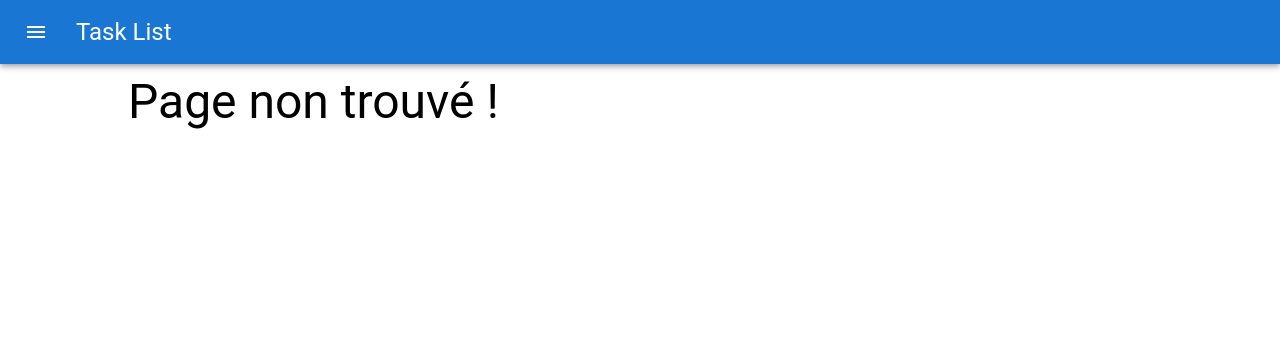
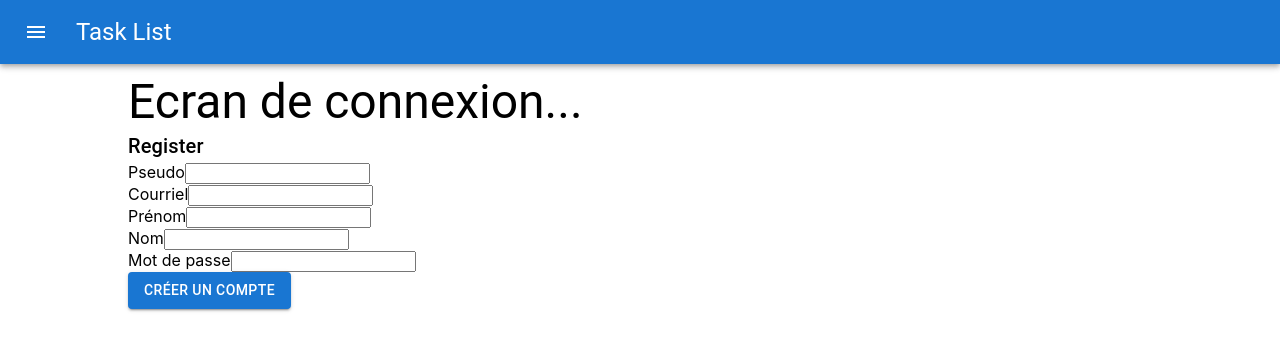
Before and after one commit to Carole-GRD/ReactFilRouge, a React (Create React App) app: page /auth/register in a window 1280 px wide. Shown: the top 350 px of the page. Built offline with nearby package versions, Linux system fonts and the light colour scheme.

Commit message:
Add register form

```diff
--- a/package.json
+++ b/package.json
@@ -17,6 +17,7 @@
     "prop-types": "^15.8.1",
     "react": "^18.2.0",
     "react-dom": "^18.2.0",
+    "react-hook-form": "^7.34.2",
     "react-redux": "^8.0.2",
     "react-router-dom": "^6.3.0",
     "react-scripts": "5.0.1",
--- /dev/null
+++ b/src/containers/form-register/form-register.jsx
@@ -0,0 +1,44 @@
+
+import { Button } from '@mui/material';
+import { useForm } from 'react-hook-form';
+
+const FormRegister = () => {
+
+    const { register, handleSubmit } = useForm();
+
+    const onRegister = (data) => {
+        console.log(data);
+    }
+
+    return (
+        // "handleSubmit" fait le "e.preventDefault" pour nous
+        <form onSubmit={handleSubmit(onRegister)}>
+            <div>
+                <label htmlFor='pseudo'>Pseudo</label>
+                <input id='pseudo' type="text" {...register('pseudo')} />
+            </div>
+            <div>
+                <label htmlFor='email'>Courriel</label>
+                <input id='email' type="email" {...register('email')} />
+            </div>
+            <div>
+                <label htmlFor='firstname'>Prénom</label>
+                <input id='firstname' type="text" {...register('firstname')} />
+            </div>
+            <div>
+                <label htmlFor='lastname'>Nom</label>
+                <input id='lastname' type="text" {...register('lastname')} />
+            </div>
+            <div>
+                <label htmlFor='password'>Mot de passe</label>
+                <input id='password' type="password" {...register('password')} />
+            </div>
+
+            <Button type='submit' variant='contained' color='primary'>
+                Créer un compte
+            </Button>
+        </form>
+    );
+};
+
+export default FormRegister;
--- a/src/pages/auth/index.jsx
+++ b/src/pages/auth/index.jsx
@@ -0,0 +1,17 @@
+import { Outlet } from 'react-router-dom';
+import TitlePage from '../../components/title-page/title-page';
+
+
+const Auth = () => {
+    return (
+        <>
+            <TitlePage>
+                Ecran de connexion...
+            </TitlePage>
+
+            {/* ↓ Permet d'avoir des pages 'enfants' dans le routing */}
+            <Outlet />
+        </>
+    );
+};
+export default Auth;
--- a/src/pages/auth/login.jsx
+++ b/src/pages/auth/login.jsx
@@ -0,0 +1,15 @@
+import { Typography } from '@mui/material';
+
+const Login = () => {
+    return (
+        <>
+            <Typography component='h2' variant='h6'>
+                Login
+            </Typography>
+
+            TODO: → Ajouter le formulaire de login
+        </>
+    );
+};
+
+export default Login;
--- a/src/pages/auth/register.jsx
+++ b/src/pages/auth/register.jsx
@@ -0,0 +1,17 @@
+import { Typography } from '@mui/material';
+import FormRegister from '../../containers/form-register/form-register';
+
+const Register = () => {
+    return (
+        <>
+            <Typography component='h2' variant='h6'>
+                Register
+            </Typography>
+            <FormRegister />
+
+            {/* TODO: → Ajouter le formulaire de register */}
+        </>
+    );
+};
+
+export default Register;
```
Also changed, not shown: src/routes.js (+49 -6 lines), 2 other files (tests, documents, lock files or other folders).
